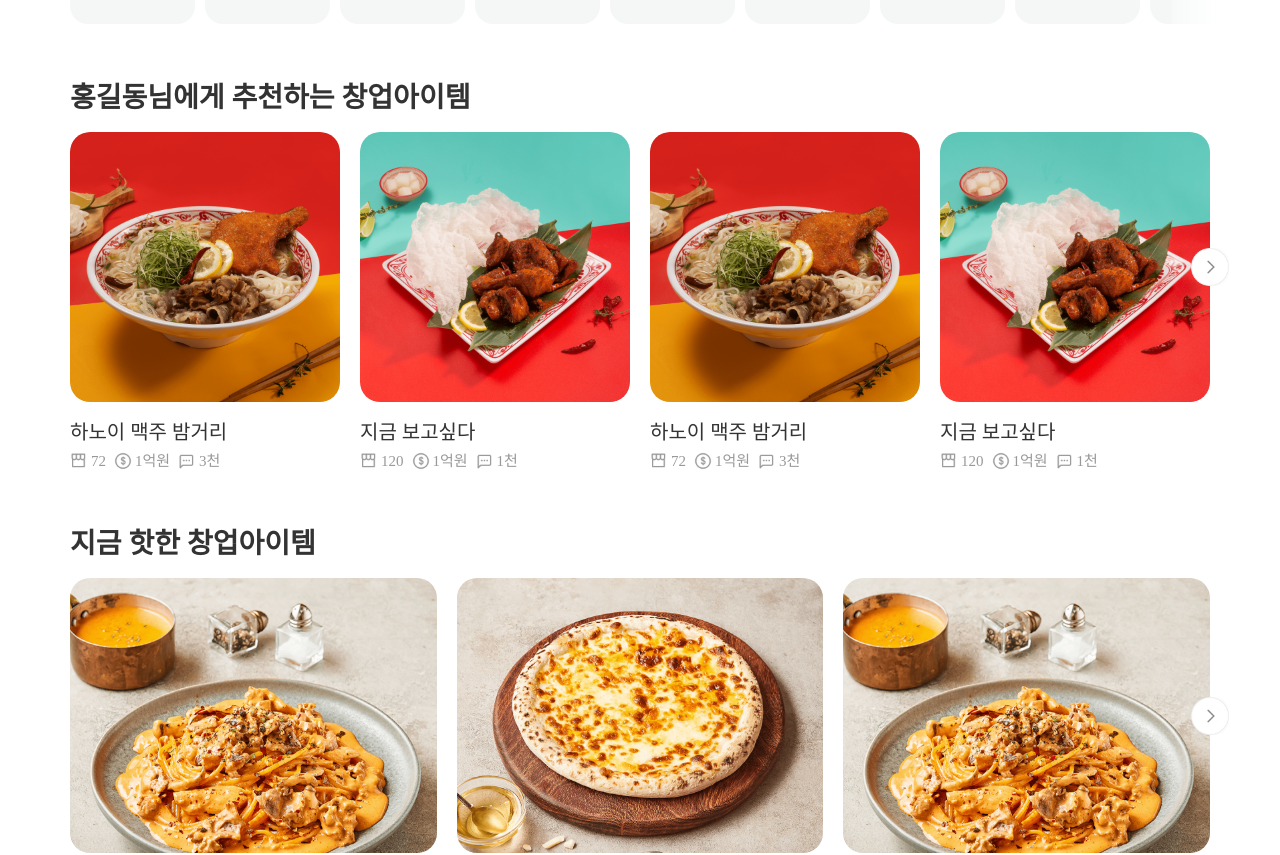
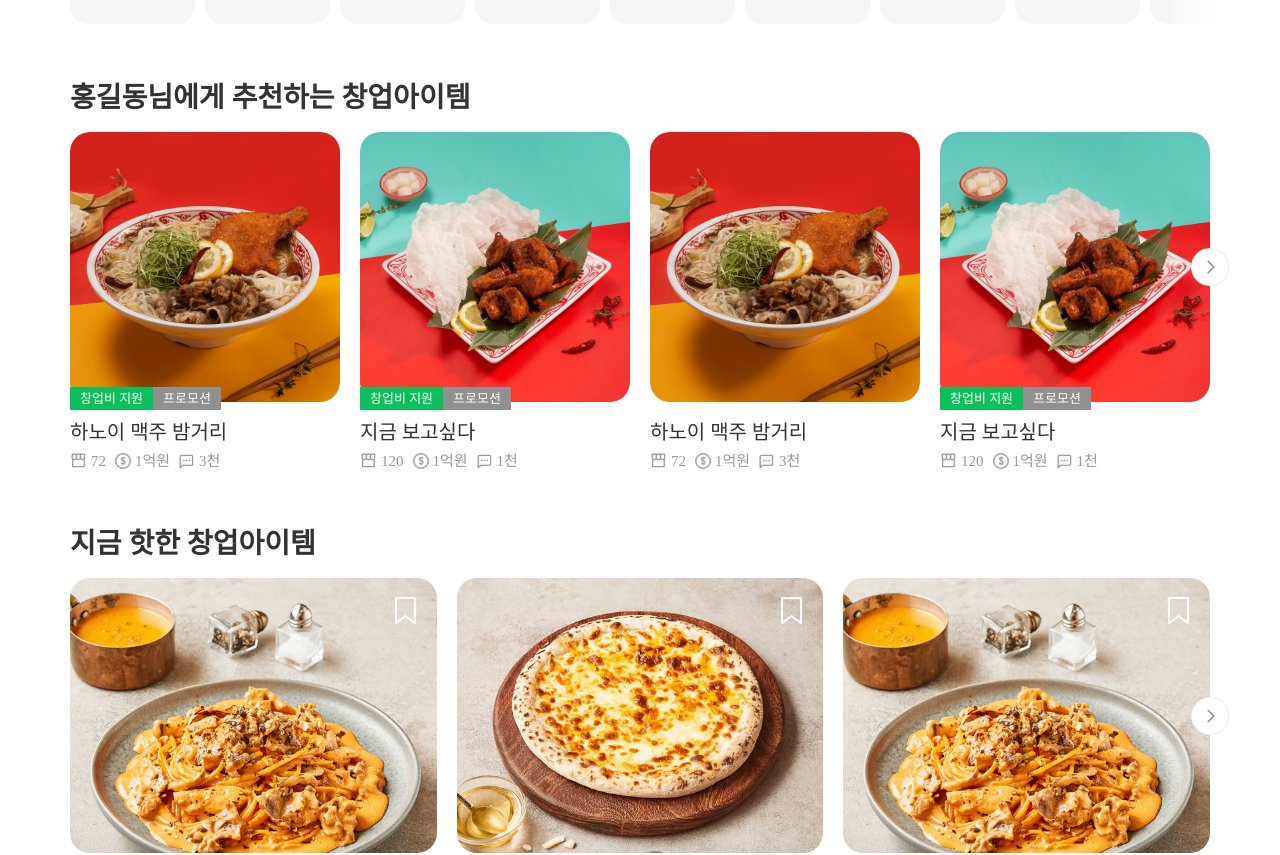
Before and after one commit to kse012050/startupTalk-web, a React (Create React App) app: page / in a window 1280 px wide. Shown: the part 700-1555 px from the top of the page. Built offline with nearby package versions, Linux system fonts and the light colour scheme; a web font is replaced by a local one.

Commit message:
메인 아이템 추가 작업

```diff
--- a/src/components/CategoryType.jsx
+++ b/src/components/CategoryType.jsx
@@ -9,7 +9,7 @@ export default function CategoryType({info}) {
                 {info.typeList.map((c)=>
                     <li key={c.title}>
                         <Link>{c.title}
-                            {c.count && <mark>{c.count}</mark>}
+                            {!!c.count && <mark>{c.count}</mark>}
                         </Link>
                     </li>
                 )}
--- a/src/components/Item.jsx
+++ b/src/components/Item.jsx
@@ -3,12 +3,23 @@ import { Link } from 'react-router-dom';
 import ItemBasic from './ItemBasic';
 import ItemBest from './ItemBest';
 
-export default function Item({img , type , info }) {
-    // console.log(info);
+export default function Item({img , type , info , support}) {
+    const bookMark = (e) =>{
+        e.preventDefault();
+        alert('북마크')
+    }
     return (
-        <Link to={'/'} className={`itemBox ${!type ? 'basic' : type}`}>
+        <Link to={'/ranking'} className={`itemBox ${!type ? 'basic' : type}`}>
             <div className='imgBox' style={{backgroundImage : `url(${img})`}}>
-
+                {support &&
+                    <ul>
+                        <li>창업비 지원</li>
+                        <li>프로모션</li>
+                    </ul>
+                }
+                {type === 'best' &&
+                    <button onClick={bookMark}>북마크</button>
+                }
             </div>
             {!type && <ItemBasic info={info}/>}
             {type === 'best' && <ItemBest />}
--- a/src/components/ItemBest.jsx
+++ b/src/components/ItemBest.jsx
@@ -5,6 +5,7 @@ export default function ItemBest() {
         <div className='itemText'>
             <mark>양식</mark>
             <strong>리얼 파스타</strong>
+            <span>200</span>
         </div>
     );
 }
--- a/src/css/global.css
+++ b/src/css/global.css
@@ -32,6 +32,11 @@ mark{color: var(--colorPoint);}
 .itemBox{display: block;}
 .itemBox .imgBox{width: 100%; border-radius: 20px;}
 .itemBox.basic .imgBox{height: var(--itemImgHieght02);}
+.itemBox.basic .imgBox:has(ul , button){position: relative;}
+.itemBox.basic .imgBox ul{position: absolute; left: 0; bottom: -8px; text-indent: 0; display: flex;}
+.itemBox.basic .imgBox ul li{font-size: 13px; font-weight: 500; color: white; padding: 5px 10px;}
+.itemBox.basic .imgBox ul li:nth-child(1){background-color: var(--colorPoint);}
+.itemBox.basic .imgBox ul li:nth-child(2){background-color: #909090;}
 .itemBox.basic .itemText{font-weight: 500; margin-top: 20px;}
 .itemBox.basic .itemText strong{display: block; font-size: var(--font01);  margin-bottom: 10px;}
 .itemBox.basic .itemText div{display: flex; align-items: center;}
@@ -44,12 +49,16 @@ mark{color: var(--colorPoint);}
 .itemBox.basic .itemText div span:nth-child(3)::before{background-image: url('../images/icon-taik.png');}
 .itemBox.basic .itemText div span:nth-child(3)::after{content: '천';}
 .itemBox.best .imgBox{height: var(--itemImgHieght01);}
+.itemBox.best .imgBox button{position: absolute; right: 20px; top: 18px; text-indent: inherit; width: 30px; height: 30px; background: url('../images/icon-bookmark-white.png') no-repeat center / cover;}
 
 .bestList :is(.swiper-slide){counter-increment: bestItem;}
 .bestList :is(.swiper-slide) .itemText{margin-top: 16px; padding: 5px 0 12px 64px; position: relative;}
 .bestList :is(.swiper-slide) .itemText::before{content: '베스트' counter(bestItem); position: absolute; left: 0; top: 0; width: 52px; height: 62px; padding: 6px 5px; font-size: 14px; font-weight: 500; color: white; line-height: 20px; text-align: center; background: url('../images/icon-best.png') no-repeat center / cover; box-sizing: border-box;}
 .bestList :is(.swiper-slide) .itemText mark{display: block; font-size: var(--font06); font-weight: 700; margin-bottom: 10px;}
 .bestList :is(.swiper-slide) .itemText strong{font-size: var(--font01); font-weight: 500;}
+.bestList :is(.swiper-slide) .itemText span{position: absolute; right: 0; top: 0; font-size: var(--font06); font-weight: 700; display: flex; align-items: center;}
+/* .bestList :is(.swiper-slide) .itemText span::before{content: ''; width: 16px; height: 16px; background: url('../images/'); margin-right: 4px;} */
+.bestList :is(.swiper-slide) .itemText span::after{content: ''; width: 12px; height: 12px; background: url('../images/icon-up.png') no-repeat center / cover; margin-left: 4px;}
 
 /* 체크박스 , 라디오 박스 */
 label{cursor: pointer;}
--- a/src/pages/Main.jsx
+++ b/src/pages/Main.jsx
@@ -95,19 +95,19 @@ export default function Main() {
                             className="itemSwiper"
                         >
                             <SwiperSlide>
-                                <Item img={require('../images/item01.png')} info={{title : '하노이 맥주 밤거리' , shop : 72 , cost : 1 , taik : 3}}/>
+                                <Item img={require('../images/item01.png')} info={{title : '하노이 맥주 밤거리' , shop : 72 , cost : 1 , taik : 3}} support={true}/>
                             </SwiperSlide>
                             <SwiperSlide>
-                                <Item img={require('../images/item02.png')} info={{title : '지금 보고싶다' , shop : 120 , cost : 1, taik : 1}}/>
+                                <Item img={require('../images/item02.png')} info={{title : '지금 보고싶다' , shop : 120 , cost : 1, taik : 1}} support={true}/>
                             </SwiperSlide>
                             <SwiperSlide>
                                 <Item img={require('../images/item01.png')} info={{title : '하노이 맥주 밤거리' , shop : 72 , cost : 1 , taik : 3}}/>
                             </SwiperSlide>
                             <SwiperSlide>
-                                <Item img={require('../images/item02.png')} info={{title : '지금 보고싶다' , shop : 120 , cost : 1, taik : 1}}/>
+                                <Item img={require('../images/item02.png')} info={{title : '지금 보고싶다' , shop : 120 , cost : 1, taik : 1}} support={true}/>
                             </SwiperSlide>
                             <SwiperSlide>
-                                <Item img={require('../images/item01.png')} info={{title : '하노이 맥주 밤거리' , shop : 72 , cost : 1 , taik : 3}}/>
+                                <Item img={require('../images/item01.png')} info={{title : '하노이 맥주 밤거리' , shop : 72 , cost : 1 , taik : 3}} support={true}/>
                             </SwiperSlide>
                             <SwiperSlide>
                                 <Item img={require('../images/item02.png')} info={{title : '지금 보고싶다' , shop : 120 , cost : 1, taik : 1}}/>
```
Also changed, not shown: src/images/icon-bookmark-white.png (renamed from src/images/ic-thum-bookmark@3x.png), src/images/icon-up.png (renamed from src/images/ic-up@3x.png).
